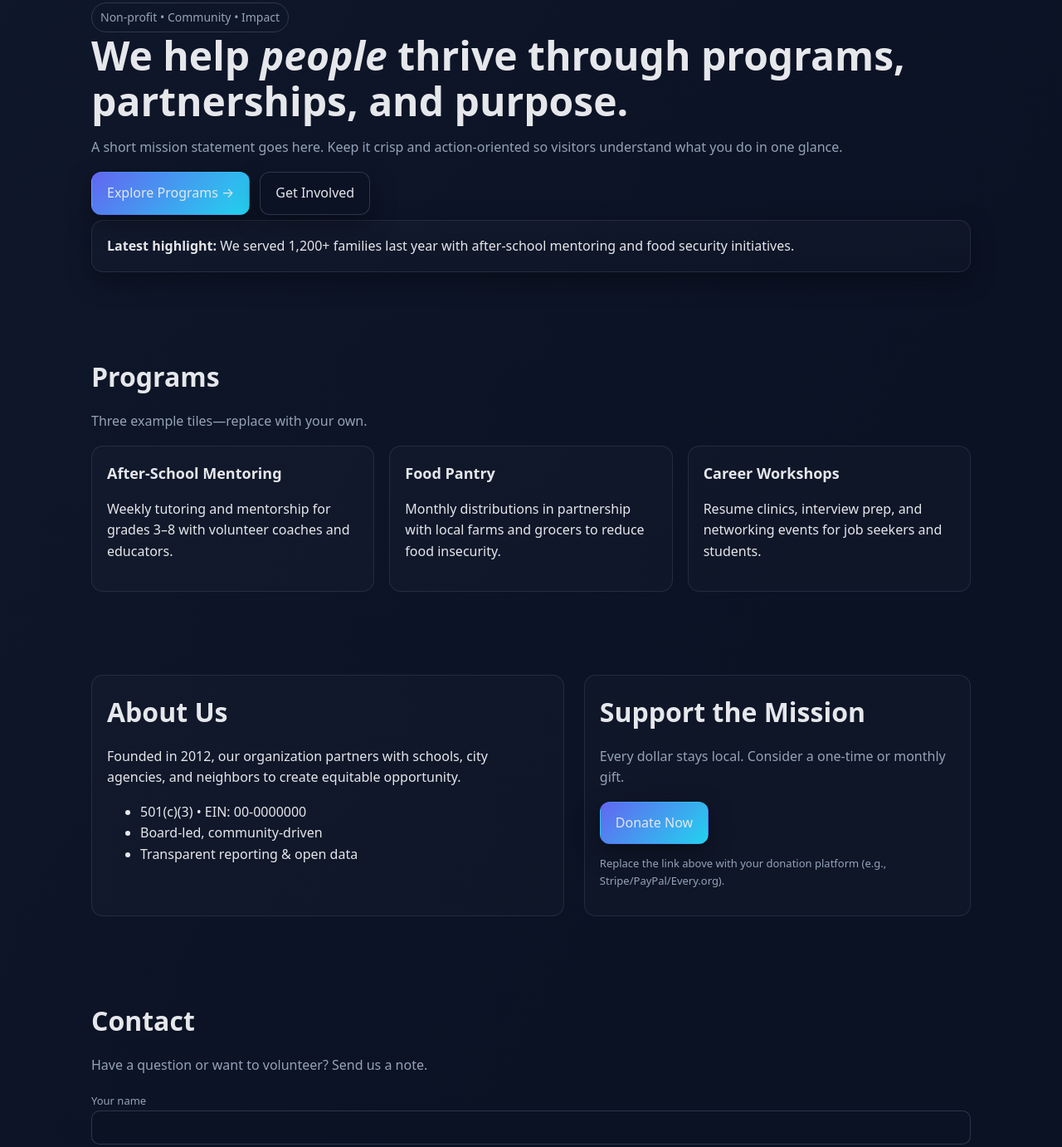
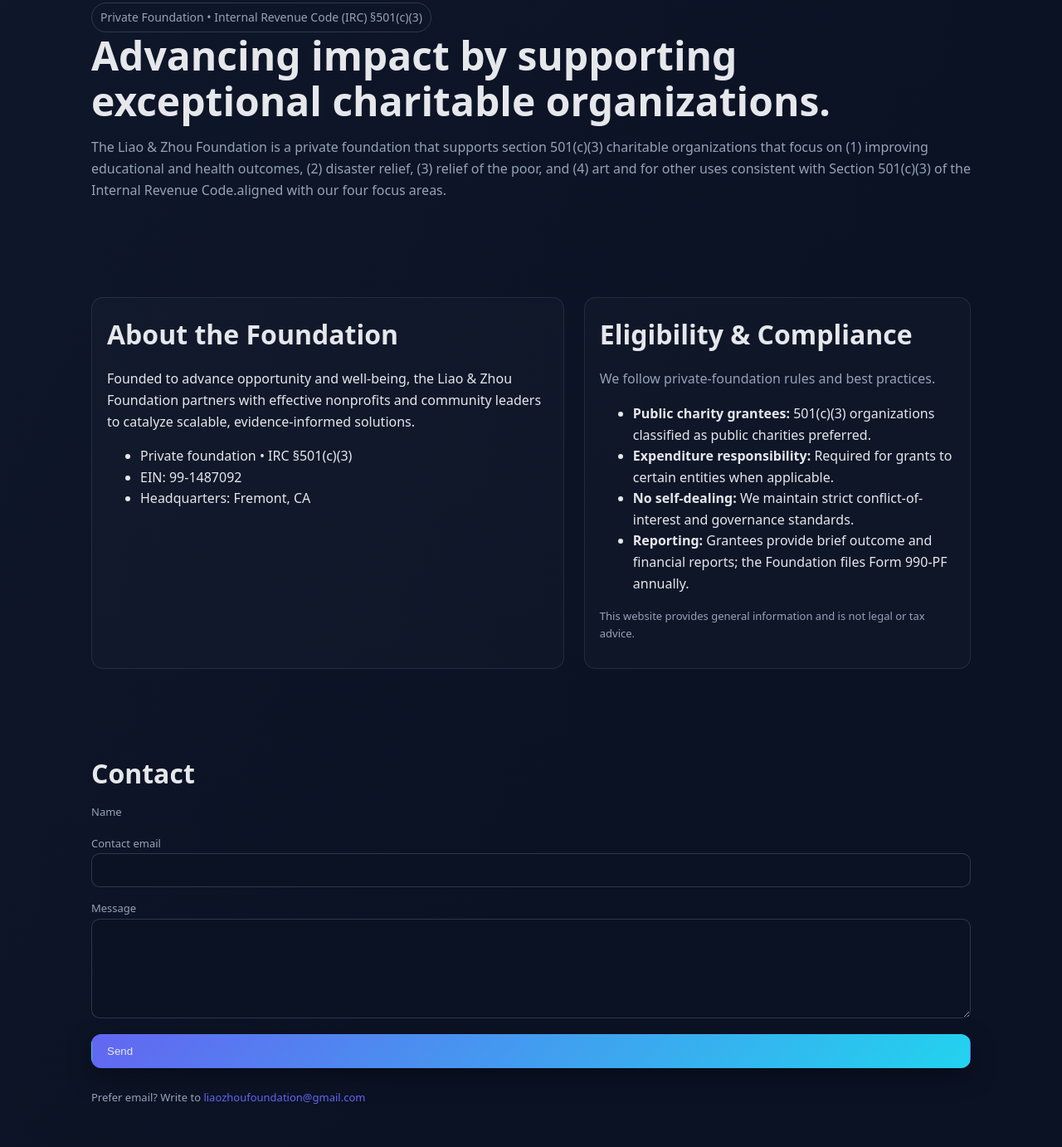
Before and after one commit to liaozhoufoundation/liaozhoufoundation.github.io, a plain HTML site: page index.html in a window 1280 px wide. Shown: the part 146-1528 px from the top of the page at 83% size. Drawn offline with Linux system fonts and the light colour scheme.

Commit message:
Update index.html
The first official web page.

```diff
--- a/index.html
+++ b/index.html
@@ -3,19 +3,13 @@
 <head>
   <meta charset="utf-8" />
   <meta name="viewport" content="width=device-width, initial-scale=1" />
-  <title>Your Organization</title>
-  <meta name="description" content="Your Organization — short mission tagline." />
+  <title>Liao & Zhou Foundation</title>
+  <meta name="description" content="Liao & Zhou Foundation — a private foundation supporting charitable organizations through focused, strategic grants." />
   <style>
     :root{
-      --bg: #0f172a;           /* slate-900 */
-      --panel: #111827;       /* gray-900 */
-      --text: #e5e7eb;        /* gray-200 */
-      --muted: #94a3b8;       /* slate-400 */
-      --brand: #6366f1;       /* indigo-500 */
-      --brand-2:#22d3ee;      /* cyan-400 */
-      --maxw: 1100px;
-      --radius: 14px;
-      --shadow: 0 10px 30px rgba(0,0,0,.35);
+      --bg: #0f172a; --panel: #111827; --text: #e5e7eb; --muted: #94a3b8;
+      --brand: #6366f1; --brand-2:#22d3ee; --maxw: 1100px; --radius: 14px;
+      --shadow: 0 10px 30px rgba(0,0,0,.35)
     }
     *{box-sizing:border-box}
     html,body{margin:0;background:linear-gradient(120deg,var(--bg),#0b1224 60%);color:var(--text);font-family:system-ui,-apple-system,Segoe UI,Roboto,Inter,Arial,sans-serif;line-height:1.6}
@@ -46,13 +40,13 @@
     .section-title{font-size:clamp(22px,4vw,32px);margin:0 0 8px}
     .muted{color:var(--muted)}
     .grid{display:grid;gap:18px}
-    .cards{grid-template-columns:repeat(3,minmax(0,1fr))}
+    .cards{grid-template-columns:repeat(4,minmax(0,1fr))}
     .card{border:1px solid rgba(148,163,184,.15);border-radius:var(--radius);padding:18px;background:rgba(255,255,255,.02)}
     .card h3{margin:0 0 6px;font-size:18px}
-    /* About */
-    .about{display:grid;grid-template-columns:1.1fr .9fr;gap:24px}
-    .about .panel{border:1px solid rgba(148,163,184,.15);border-radius:var(--radius);padding:18px;background:rgba(255,255,255,.02)}
-    /* Contact */
+    /* About / Grants */
+    .split{display:grid;grid-template-columns:1.1fr .9fr;gap:24px}
+    .panel{border:1px solid rgba(148,163,184,.15);border-radius:var(--radius);padding:18px;background:rgba(255,255,255,.02)}
+    /* Contact / Forms */
     form{display:grid;gap:12px}
     input,textarea{width:100%;padding:12px 14px;border-radius:10px;border:1px solid rgba(148,163,184,.25);background:#0b1224;color:var(--text)}
     textarea{min-height:120px;resize:vertical}
@@ -60,16 +54,12 @@
     /* Footer */
     footer{padding:24px 0;border-top:1px solid rgba(148,163,184,.15);color:var(--muted);font-size:14px}
     /* Responsive */
-    @media (max-width: 880px){
-      .cards{grid-template-columns:1fr 1fr}
-      .about{grid-template-columns:1fr}
-    }
+    @media (max-width: 980px){ .cards{grid-template-columns:repeat(2,minmax(0,1fr))} .split{grid-template-columns:1fr}}
     @media (max-width: 640px){
       nav ul{display:none}
       .menu-btn{display:inline-flex;gap:8px;align-items:center;border:1px solid rgba(148,163,184,.25);padding:8px 10px;border-radius:10px;background:#0b1224;color:var(--text)}
       .cards{grid-template-columns:1fr}
     }
-    /* Utilities */
     .pill{display:inline-flex;gap:8px;align-items:center;padding:6px 10px;border-radius:999px;background:rgba(99,102,241,.12);border:1px solid rgba(99,102,241,.35)}
   </style>
 </head>
@@ -78,96 +68,72 @@
     <div class="wrap nav">
       <div class="brand">
         <div class="logo" aria-hidden="true"></div>
-        <span>Your Organization</span>
+        <span>Liao &amp; Zhou Foundation</span>
       </div>
       <button class="menu-btn" aria-expanded="false" aria-controls="menu">Menu ▾</button>
       <nav id="menu" aria-label="Main">
         <ul>
           <li><a href="#about">About</a></li>
-          <li><a href="#programs">Programs</a></li>
-          <li><a href="#contact">Contact</a></li>
-          <li><a class="pill" href="#donate">Donate</a></li>
+          <li><a class="pill" href="#contact">Contact</a></li>
         </ul>
       </nav>
     </div>
   </header>
 
   <main>
+    <!-- HERO -->
     <section class="hero">
       <div class="wrap">
-        <span class="tag">Non‑profit • Community • Impact</span>
-        <h1>We help <em>people</em> thrive through programs, partnerships, and purpose.</h1>
-        <p class="muted">A short mission statement goes here. Keep it crisp and action‑oriented so visitors understand what you do in one glance.</p>
-        <div class="cta">
-          <a class="btn primary" href="#programs">Explore Programs →</a>
-          <a class="btn" href="#contact">Get Involved</a>
+        <span class="tag">Private Foundation • Internal Revenue Code (IRC) §501(c)(3)</span>
+        <h1>Advancing impact by supporting exceptional charitable organizations.</h1>
+        <p class="muted">The Liao &amp; Zhou Foundation is a private foundation that supports section 501(c)(3) charitable organizations that focus on (1) improving educational and health outcomes, (2) disaster relief, (3) relief of the poor, and (4) art and for other uses consistent with Section 501(c)(3) of the Internal Revenue Code.aligned with our four focus areas.</p>
+      </div>
+    </section>
+
+    <!-- ABOUT + COMPLIANCE -->
+    <section id="about">
+      <div class="wrap split">
+        <div class="panel">
+          <h2 class="section-title">About the Foundation</h2>
+          <p>Founded to advance opportunity and well-being, the Liao &amp; Zhou Foundation partners with effective nonprofits and community leaders to catalyze scalable, evidence-informed solutions.</p>
+          <ul>
+            <li>Private foundation • IRC §501(c)(3)</li>
+            <li>EIN: 99-1487092 </li>
+            <li>Headquarters: Fremont, CA </li>
+          </ul>
         </div>
-        <div class="hero-card">
-          <strong>Latest highlight:</strong> We served 1,200+ families last year with after‑school mentoring and food security initiatives.
+        <div class="panel">
+          <h2 class="section-title">Eligibility &amp; Compliance</h2>
+          <p class="muted">We follow private-foundation rules and best practices.</p>
+          <ul>
+            <li><strong>Public charity grantees:</strong> 501(c)(3) organizations classified as public charities preferred.</li>
+            <li><strong>Expenditure responsibility:</strong> Required for grants to certain entities when applicable.</li>
+            <li><strong>No self-dealing:</strong> We maintain strict conflict-of-interest and governance standards.</li>
+            <li><strong>Reporting:</strong> Grantees provide brief outcome and financial reports; the Foundation files Form 990-PF annually.</li>
+          </ul>
+          <p class="small">This website provides general information and is not legal or tax advice.</p>
         </div>
       </div>
     </section>
 
-    <section id="programs">
-      <div class="wrap">
-        <h2 class="section-title">Programs</h2>
-        <p class="muted">Three example tiles—replace with your own.</p>
-        <div class="grid cards">
-          <article class="card">
-            <h3>After‑School Mentoring</h3>
-            <p>Weekly tutoring and mentorship for grades 3–8 with volunteer coaches and educators.</p>
-          </article>
-          <article class="card">
-            <h3>Food Pantry</h3>
-            <p>Monthly distributions in partnership with local farms and grocers to reduce food insecurity.</p>
-          </article>
-          <article class="card">
-            <h3>Career Workshops</h3>
-            <p>Resume clinics, interview prep, and networking events for job seekers and students.</p>
-          </article>
-        </div>
-      </div>
-    </section>
-
-    <section id="about">
-      <div class="wrap about">
-        <div class="panel">
-          <h2 class="section-title">About Us</h2>
-          <p>Founded in 2012, our organization partners with schools, city agencies, and neighbors to create equitable opportunity.</p>
-          <ul>
-            <li>501(c)(3) • EIN: 00‑0000000</li>
-            <li>Board‑led, community‑driven</li>
-            <li>Transparent reporting & open data</li>
-          </ul>
-        </div>
-        <div class="panel">
-          <h2 class="section-title" id="donate">Support the Mission</h2>
-          <p class="muted">Every dollar stays local. Consider a one‑time or monthly gift.</p>
-          <a class="btn primary" href="#" aria-label="Donate now">Donate Now</a>
-          <p class="small">Replace the link above with your donation platform (e.g., Stripe/PayPal/Every.org).</p>
-        </div>
-      </div>
-    </section>
-
+    <!-- CONTACT -->
     <section id="contact">
       <div class="wrap">
         <h2 class="section-title">Contact</h2>
-        <p class="muted">Have a question or want to volunteer? Send us a note.</p>
         <form onsubmit="event.preventDefault(); alert('Thanks — this demo form does not send yet. Connect it to Netlify Forms or your backend.');">
           <label>
-            <span class="small">Your name</span>
-            <input required name="name" autocomplete="name" />
+            <span class="small">Name</span>
           </label>
           <label>
-            <span class="small">Email</span>
+            <span class="small">Contact email</span>
             <input required type="email" name="email" autocomplete="email" />
           </label>
           <label>
             <span class="small">Message</span>
             <textarea required name="message"></textarea>
           </label>
-          <button class="btn primary" type="submit">Send Message</button>
-          <p class="small">Tip: On Netlify, add <code>name="contact"</code> to the form and <code>netlify</code> attribute to enable serverless form handling.</p>
+          <button class="btn primary" type="submit">Send</button>
+          <p class="small">Prefer email? Write to <a href="mailto:liaozhoufoundation@gmail.com">liaozhoufoundation@gmail.com</a></p>
         </form>
       </div>
     </section>
@@ -175,12 +141,12 @@
 
   <footer>
     <div class="wrap">
-      © <span id="y"></span> Your Organization • <a href="#">Privacy</a> • <a href="#">Accessibility</a>
+      © <span id="y"></span> Liao &amp; Zhou Foundation • A private foundation under IRC §501(c)(3).
     </div>
   </footer>
 
   <script>
-    // Mobile menu toggle (no framework)
+    // Mobile menu toggle
     const btn = document.querySelector('.menu-btn');
     const menu = document.getElementById('menu');
     if (btn){
```
